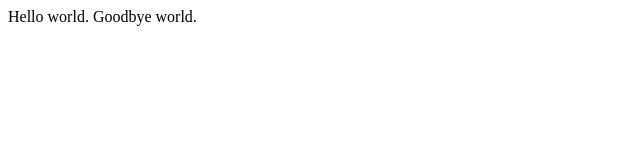
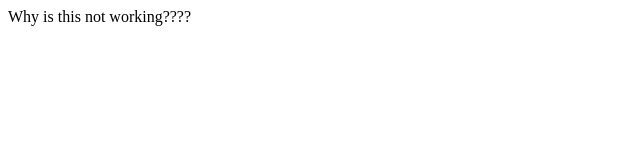
Before and after one commit to aarwitz/TestRepository, a plain HTML site: page hello.html in a window 1280 px wide. Shown: the full height of the page, 0-640 px from the left. Drawn offline with Linux system fonts and the light colour scheme.

Commit message:
this thing on?

```diff
--- a/hello.html
+++ b/hello.html
@@ -5,6 +5,6 @@
     <title>Hello world</title>
   </head>
   <body>
-    Hello world. Goodbye world.
+   Why is this not working????
   </body>
 </html>
```
